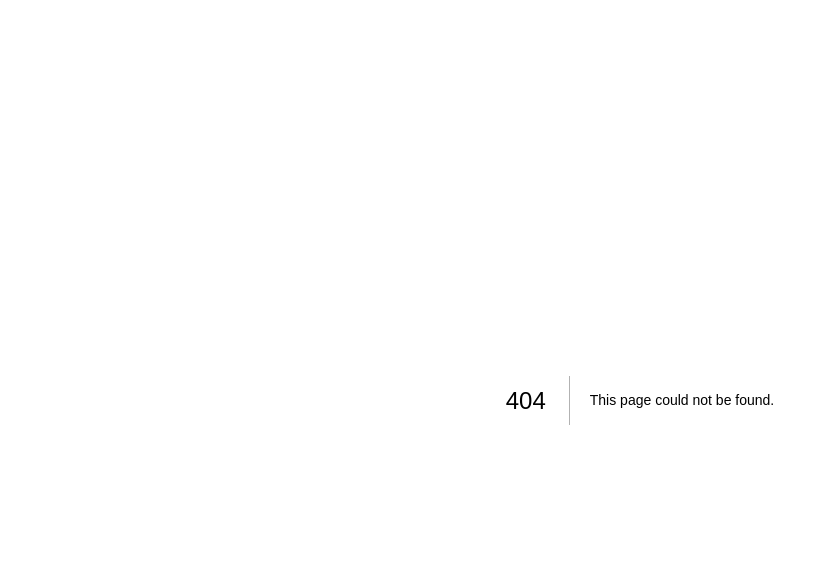
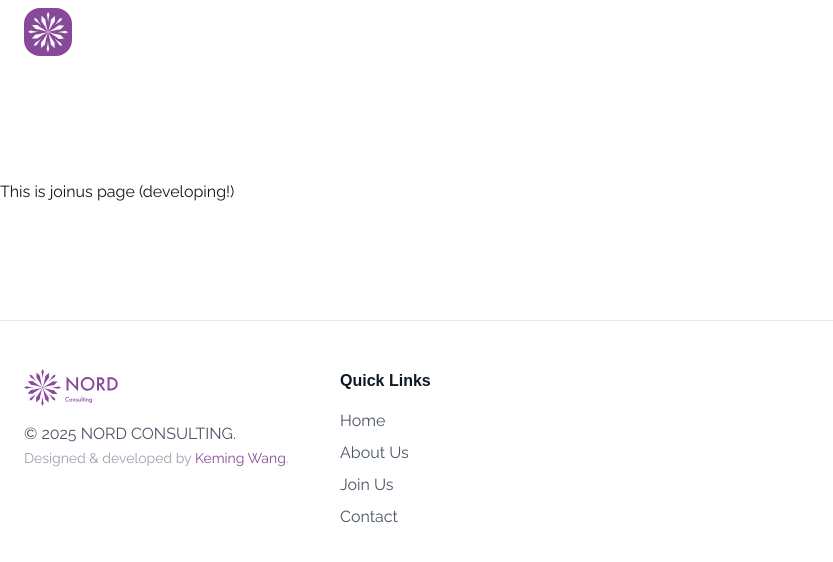
Before and after one commit to 0CocoWang0/nord-website-2025, a Next.js app: page /join in a window 1280 px wide. Before the commit this address had no page. Shown: the top 562 px of the page, without its empty margins (0-833 px from the left). Built offline with nearby package versions, Linux system fonts and the light colour scheme.

Commit message:
landing page mvp minor fix

```diff
--- /dev/null
+++ b/src/app/about/page.jsx
@@ -0,0 +1,20 @@
+import React from 'react'
+import HeroSection from '../components/landing/HeroSection'
+
+const scrollToSection = (sectionId) => {
+    const element = document.getElementById(sectionId);
+    if (element) {
+        element.scrollIntoView({ behavior: 'smooth' });
+    }
+};
+const page = () => {
+    return (
+        <div className='min-h-[40vh] flex items-center relative overflow-hidden pt-16'>
+            This is about page (developing!)
+
+
+        </div>
+    )
+}
+
+export default page
--- a/src/app/components/Footer.jsx
+++ b/src/app/components/Footer.jsx
@@ -40,8 +40,18 @@ export default function Footer() {
                         <div className="flex items-center space-x-2 mb-4 w-1/3 text-brand-purple">
                             <NordFull />
                         </div>
-                        <p className="text-gray-600">© 2025 NORD CONSULTING</p>
-                    </div>
+                        <p className="text-gray-600">
+                            © 2025 NORD CONSULTING. <br /> <span className='text-sm text-gray-400'>Designed & developed by{" "}
+                                <a
+                                    href="https://www.linkedin.com/in/magicoco117/"
+                                    target="_blank"
+                                    rel="noopener noreferrer"
+                                    className="text-brand-purple hover:underline"
+                                >
+                                    Keming Wang
+                                </a>
+                                .</span>
+                        </p>                    </div>
 
                     <div>
                         <h3 className="font-bold text-gray-900 mb-4">Quick Links</h3>
--- a/src/app/components/landing/AboutSection.jsx
+++ b/src/app/components/landing/AboutSection.jsx
@@ -8,7 +8,7 @@ export default function AboutSection() {
     const stats = [
         { number: '20+', label: 'Interdisciplinary Academic Majors', bg: '/photos/library.png' },
         { number: '35+', label: 'Projects Delivered', bg: '/photos/workshop.png' },
-        { number: '1400', label: 'Student Engaged', bg: 'photos/people.png' }
+        { number: '1400+', label: 'Student Engaged', bg: 'photos/people.png' }
     ];
 
     return (
--- a/src/app/components/landing/HeroSection.jsx
+++ b/src/app/components/landing/HeroSection.jsx
@@ -1,48 +1,8 @@
 'use client';
 
-import { useState, useEffect } from 'react';
 import { PrimaryButton, SecondaryButton } from '../Buttons';
-import BrandIcon from '../BrandIcon';
 
 export default function HeroSection() {
-    const [currentWord, setCurrentWord] = useState(0);
-    const [currentChar, setCurrentChar] = useState(0);
-    const [isDeleting, setIsDeleting] = useState(false);
-    const [displayText, setDisplayText] = useState('');
-
-    const words = ['Innovation', 'Excellence', 'Growth', 'Success'];
-
-    // Typing animation effect
-    useEffect(() => {
-        const typeWriter = () => {
-            const word = words[currentWord];
-
-            if (isDeleting) {
-                setDisplayText(word.substring(0, currentChar - 1));
-                setCurrentChar(prev => prev - 1);
-            } else {
-                setDisplayText(word.substring(0, currentChar + 1));
-                setCurrentChar(prev => prev + 1);
-            }
-
-            let typeSpeed = isDeleting ? 50 : 150;
-
-            if (!isDeleting && currentChar === word.length) {
-                typeSpeed = 2000;
-                setIsDeleting(true);
-            } else if (isDeleting && currentChar === 0) {
-                setIsDeleting(false);
-                setCurrentWord((prev) => (prev + 1) % words.length);
-                typeSpeed = 500;
-            }
-
-            setTimeout(typeWriter, typeSpeed);
-        };
-
-        const timer = setTimeout(typeWriter, 100);
-        return () => clearTimeout(timer);
-    }, [currentChar, currentWord, isDeleting, words]);
-
     const scrollToSection = (sectionId) => {
         const element = document.getElementById(sectionId);
         if (element) {
@@ -51,38 +11,32 @@ export default function HeroSection() {
     };
 
     return (
-        <section id="home" className="bg-[url('/photos/herobg.png')] bg-cover bg-center min-h-screen flex items-center bg-gradient-to-br from-purple-50 to-indigo-100 relative overflow-hidden pt-16">
-            <img className='' />
-            <div className="container mx-auto px-6 relative z-10">
-                <div className="max-w-6xl mx-auto">
+        <section
+            id="home"
+            className="min-h-screen flex items-center relative overflow-hidden pt-16"
+            style={{
+                backgroundImage: "url('/photos/herobg.png')",
+                backgroundSize: 'cover',
+                backgroundPosition: 'center',
+                backgroundAttachment: 'fixed', // makes it stick while scrolling
+            }}
+        >
+            <div className="container mx-auto px-6 relative z-10 text-center">
+                <h1 className="text-5xl lg:text-7xl font-bold mb-6 text-white">
+                    Empowering{' '}
+                    <span className="decoration-brand-purple-light underline decoration-dashed">
+                        Non-Profits
+                    </span>{' '}
+                    <br /> through Data-Driven Consulting
+                </h1>
 
-
-                    <h1 className="text-center text-5xl lg:text-7xl font-bold mb-6 text-white">
-                        Empowering <span className='decoration-brand-purple-light underline decoration-dashed'>Non-Profits</span> <br /> through Data-Driven Consulting
-                        <br />
-
-                    </h1>
-
-                    <div className="flex flex-col sm:flex-row gap-4 justify-center">
-                        <PrimaryButton onClick={() => scrollToSection('about')} >Learn more →</PrimaryButton>
-                        <SecondaryButton className="text-white" onClick={() => scrollToSection('contact')}>
-                            Join Us
-                        </SecondaryButton>
-                    </div>
-
-                    {/*
-
-                        <div className="relative">
-                            <div className="bg-white rounded-2xl shadow-2xl p-8 transform rotate-3 hover:rotate-0 transition-transform duration-500">
-                                <div className="h-64 bg-gradient-to-br from-purple-100 to-indigo-200 rounded-xl mb-4 flex items-center justify-center">
-                                    <BrandIcon size="large" />
-                                </div>
-                                <h3 className="text-xl font-bold text-gray-900 mb-2">Strategic Excellence</h3>
-                                <p className="text-gray-600">Delivering results that matter to your business</p>
-                            </div>
-                        </div>
-                        */}
-
+                <div className="flex flex-col sm:flex-row gap-4 justify-center mt-6">
+                    <PrimaryButton onClick={() => scrollToSection('about')}>
+                        Learn more →
+                    </PrimaryButton>
+                    <SecondaryButton className="text-white" onClick={() => scrollToSection('contact')}>
+                        Join Us
+                    </SecondaryButton>
                 </div>
             </div>
         </section>
--- /dev/null
+++ b/src/app/join/page.jsx
@@ -0,0 +1,19 @@
+import React from 'react'
+
+const scrollToSection = (sectionId) => {
+    const element = document.getElementById(sectionId);
+    if (element) {
+        element.scrollIntoView({ behavior: 'smooth' });
+    }
+};
+const page = () => {
+    return (
+        <div className='min-h-[40vh] flex items-center relative overflow-hidden pt-16'>
+            This is joinus page (developing!)
+
+
+        </div>
+    )
+}
+
+export default page
--- a/src/app/landing/page.jsx
+++ b/src/app/landing/page.jsx
@@ -12,11 +12,9 @@ export default function Landing() {
         <div
             className="bg-gray-50 text-gray-900 overflow-x-hidden"
             style={{ fontFamily: "Futura, system-ui, sans-serif" }}>
-            <Navigation />
             <HeroSection />
             <AboutSection />
             <ServicesSection />
-            <Footer />
         </div>
     );
 }
--- a/src/app/layout.js
+++ b/src/app/layout.js
@@ -1,6 +1,7 @@
 import { Raleway } from "next/font/google";
 import "./globals.css";
-
+import Navigation from "./components/Navigation";
+import Footer from "./components/Footer";
 const raleway = Raleway({
   variable: "--font-body",
   subsets: ["latin"],
@@ -14,7 +15,11 @@ export const metadata = {
 export default function RootLayout({ children }) {
   return (
     <html lang="en">
-      <body>{children}</body>
+      <body>
+        <Navigation />
+        {children}
+        <Footer />
+      </body>
     </html>
   );
 }
--- /dev/null
+++ b/src/app/services/page.jsx
@@ -0,0 +1,19 @@
+import React from 'react'
+
+const scrollToSection = (sectionId) => {
+    const element = document.getElementById(sectionId);
+    if (element) {
+        element.scrollIntoView({ behavior: 'smooth' });
+    }
+};
+const page = () => {
+    return (
+        <div className='min-h-[40vh] flex items-center relative overflow-hidden pt-16'>
+            This is services page (developing!)
+
+
+        </div>
+    )
+}
+
+export default page
```
